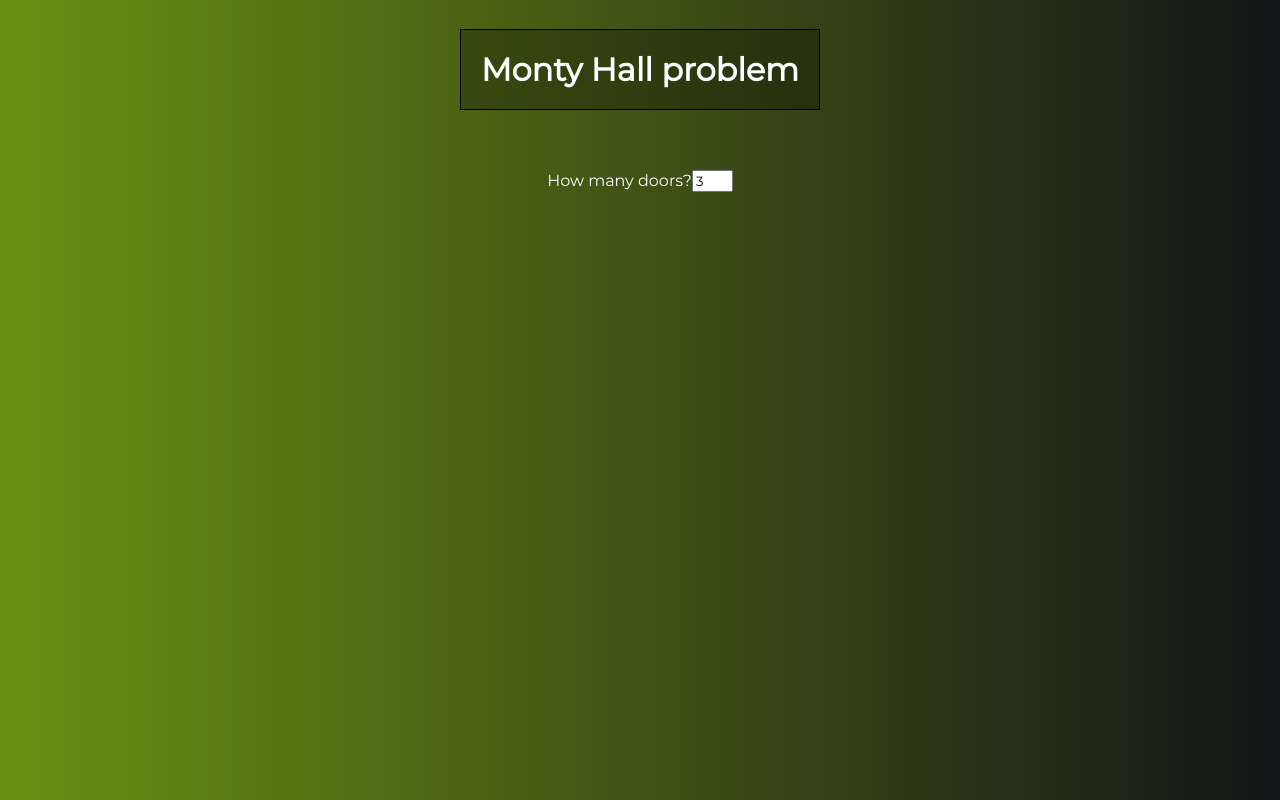
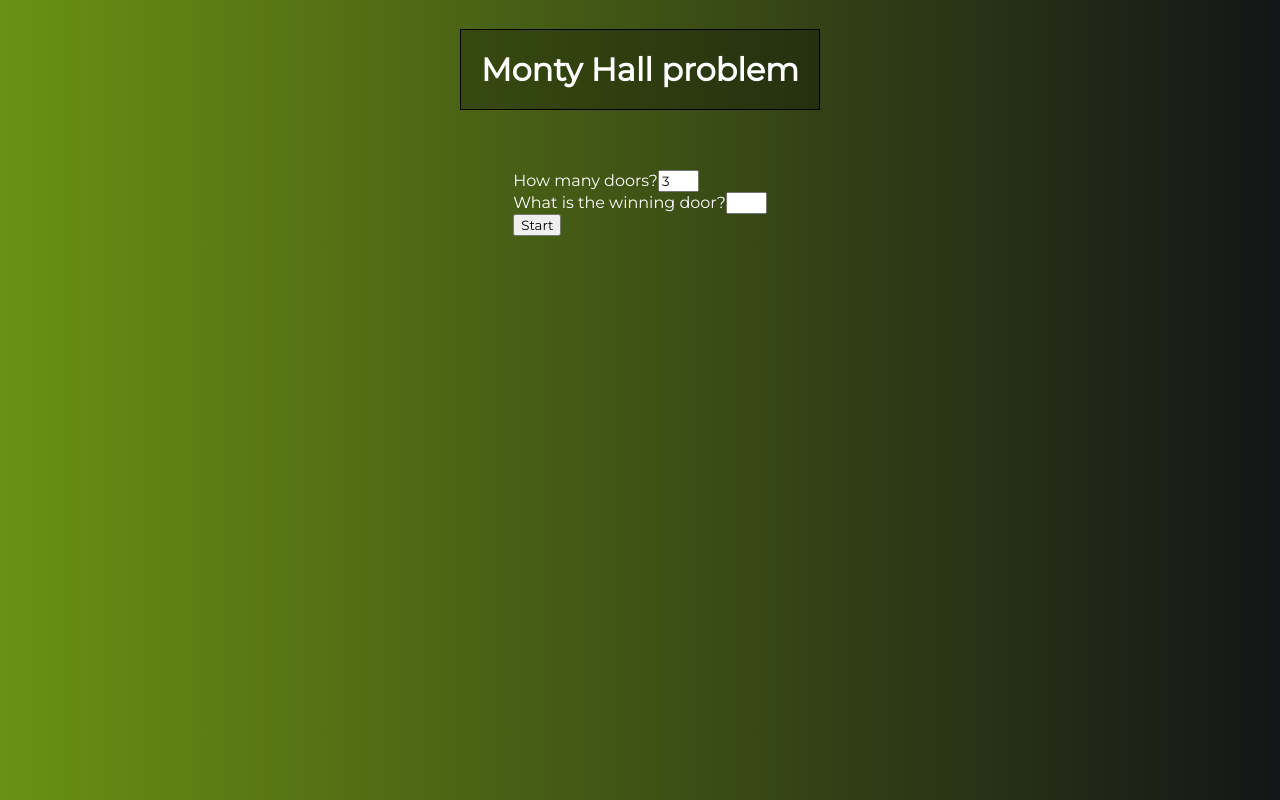
Before and after one commit to Andreas-Ziegler22/montyhall-vue-project, a Vue app: page / in a window 1280 px wide. Built offline with nearby package versions, Linux system fonts and the light colour scheme; the HTML template or start-up script is replaced by a standard one.

Commit message:
form finished

```diff
--- a/src/App.vue
+++ b/src/App.vue
@@ -1,6 +1,7 @@
 <template>
   <div id="app">
     <h1>Monty Hall problem</h1>
+    <div class="form">
       <div v-if="!started">
         <label for="doorsAmount">How many doors?</label>
         <input
@@ -9,6 +10,18 @@
           size="3"
           v-model.number="doorsAmount"
         />
+      </div>
+      <div v-if="!started">
+        <label for="selectedDoor">What is the winning door?</label>
+        <input
+          type="text"
+          id="doorsAmount"
+          size="3"
+          v-model.number="selectedDoor"
+        />
+      </div>
+      <button v-if="!started" @click="started = true">Start</button>
+      <button v-if="started" @click="started = false">Restart</button>
     </div>
   </div>
 </template>
```
Lines whose indentation alone changed are shown as unchanged.
